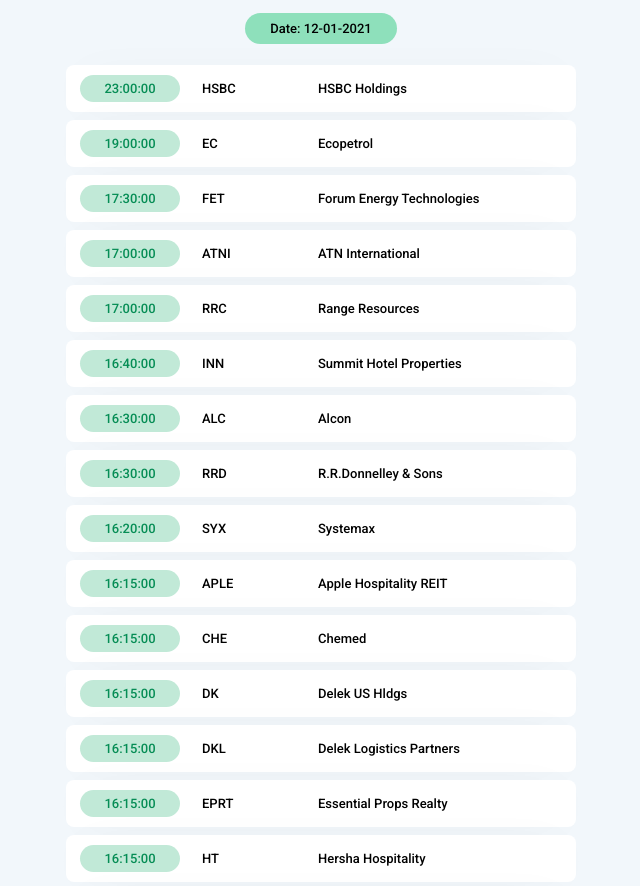
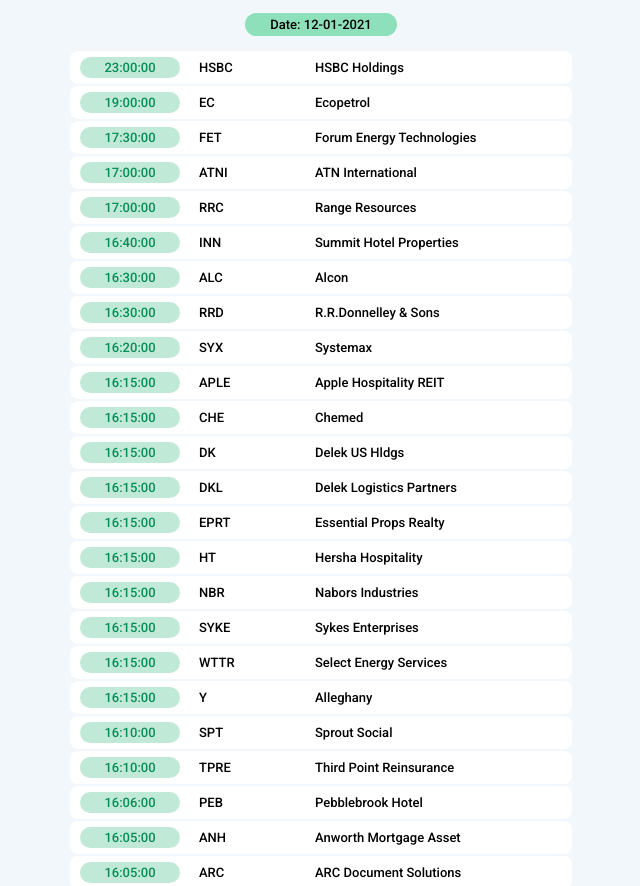
Before and after one commit to rjabdurrahman/xml-view, a website: page index.html in a window 1280 px wide. Shown: the top 886 px of the page, without its empty margins (319-959 px from the left). Drawn offline with Linux system fonts and the light colour scheme.

Commit message:
Updated: height adjustment

```diff
--- a/public/style.css
+++ b/public/style.css
@@ -20,7 +20,7 @@
     color: black;
     width: 120px;
     border-radius: 30px;
-    padding: 8px 16px;
+    padding: 4px 16px;
     font-weight: 500;
 }
 
@@ -39,8 +39,8 @@
     display: flex;
     /* background-color: #E7EAEC; */
     background-color: #ffffff;
-    margin: 8px;
-    padding: 6px;
+    margin: 2px;
+    padding: 2px;
     border-radius: 8px;
     -webkit-box-shadow: 0px 3px 41px -23px rgba(0,0,0,1);
     -moz-box-shadow: 0px 3px 41px -23px rgba(0,0,0,1);
@@ -52,7 +52,7 @@
     margin: 4px 8px;
     display: none;
     width  : 33.33%;
-    padding: 6px;
+    padding: 3px;
     /* color: gray; */
     font-weight: 500 !important;
     box-sizing: border-box;
```
Also changed, not shown: frame.html (+1 -1 lines).
